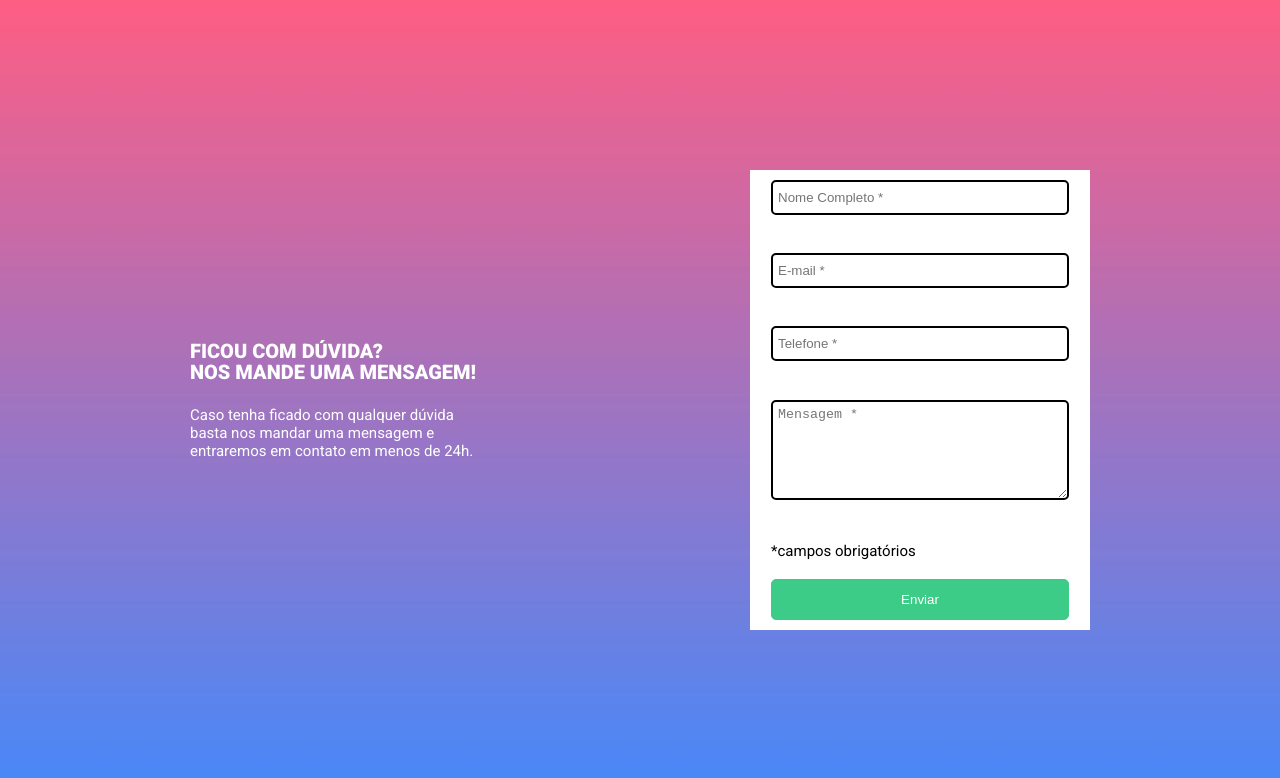
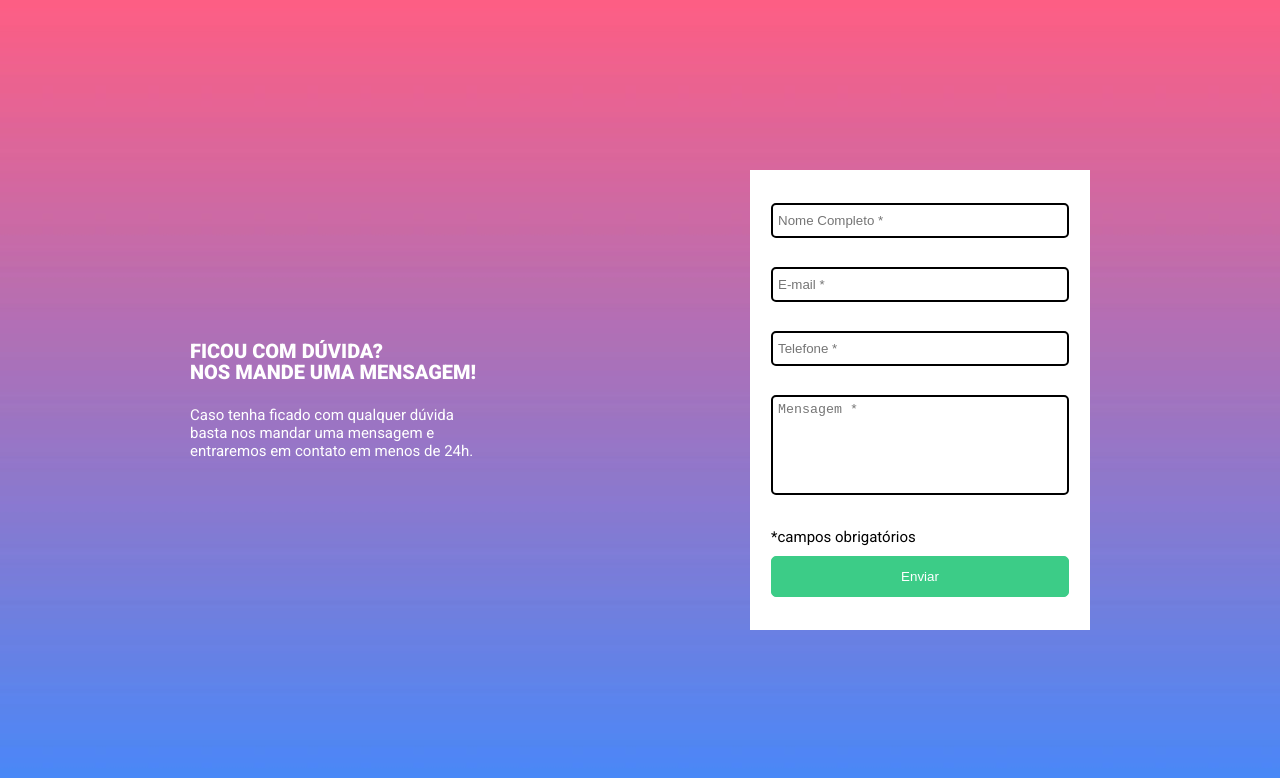
Before and after one commit to N3ytan/form-DevQuest, a plain HTML site: page index.html in a window 1280 px wide. Drawn offline with Linux system fonts and the light colour scheme.

Commit message:
fixing the css

```diff
--- a/src/css/style.css
+++ b/src/css/style.css
@@ -57,7 +57,8 @@ main {
   height: 100%;
   display: flex;
   flex-direction: column;
-  justify-content: space-around;
+  justify-content: center;
+  gap: 10px;
 }
 .info .dados {
   width: 298.01px;
@@ -72,6 +73,7 @@ main {
   width: 298.01px;
   height: 100px;
   border: 2px solid black;
+  resize: none;
 }
 
 .info span {
```
